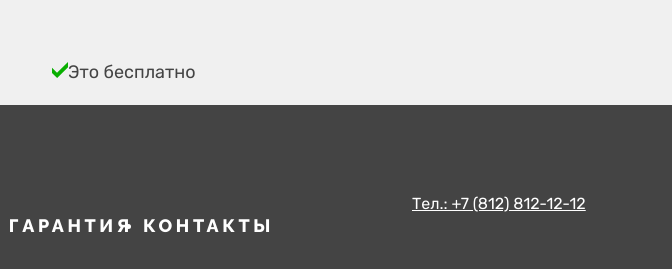
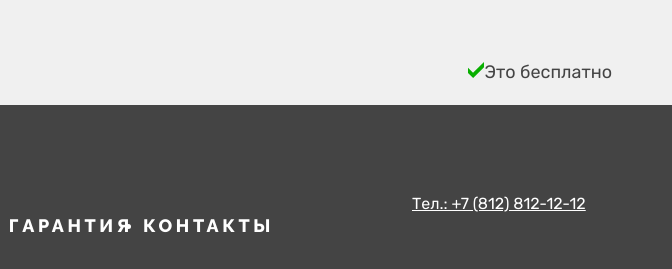
Before and after one commit to htmlacademy-htmlcss/2018629-device-34, a plain HTML site: page index.html in a window 1280 px wide. Shown: the part 5067-5336 px from the top of the page, 608-1280 px from the left. Drawn offline with Linux system fonts and the light colour scheme.

Commit message:
Исправляет положение элемента "это бесплатно"

```diff
--- a/index.html
+++ b/index.html
@@ -305,7 +305,7 @@
                 Подписаться
               </button>
             </form>
-            <p class="subscription-text subcription-free">Это бесплатно</p>
+            <p class=" subcription-free">Это бесплатно</p>
           </div>
         </div>
       </section>
--- a/styles/styles.css
+++ b/styles/styles.css
@@ -359,6 +359,7 @@ body {
   align-self: center;
 }
 
+
 .subscription-button {
   font-family: "Raleway", "Arial", sans-serif;
   font-size: 18px;
```
